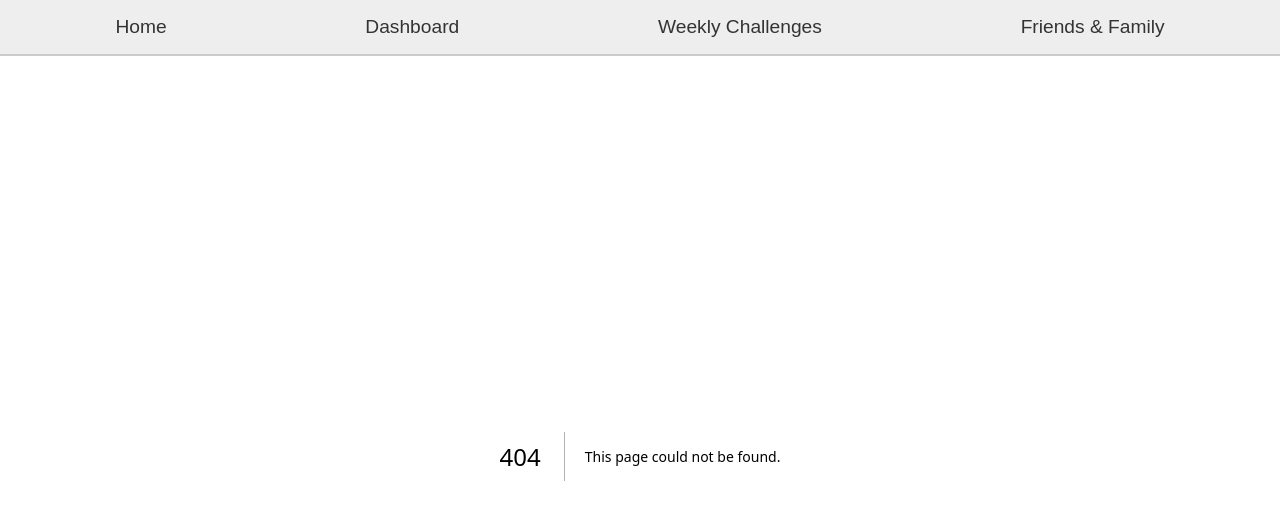
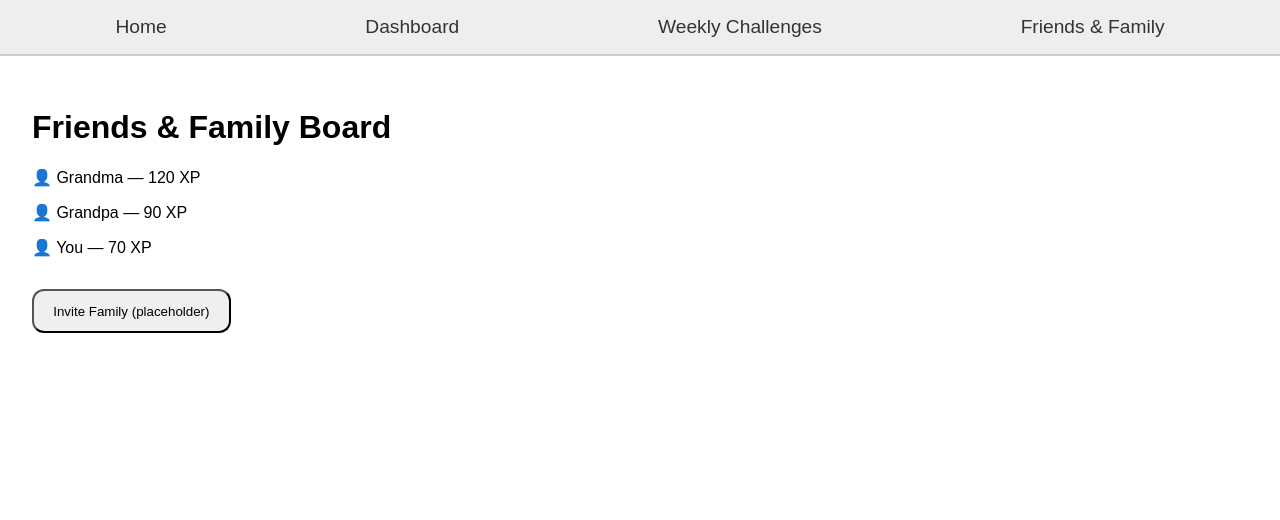
Before and after one commit to shivanamdeo23-cpu/regain, a Next.js app: page /friends in a window 1280 px wide. Before the commit this address had no page. Shown: the top 520 px of the page. Built offline with nearby package versions, Linux system fonts and the light colour scheme.

Commit message:
Create page.tsx

```diff
--- /dev/null
+++ b/app/friends/page.tsx
@@ -0,0 +1,13 @@
+export default function Friends() {
+  return (
+    <main style={{ padding: "2rem" }}>
+      <h1>Friends & Family Board</h1>
+      <p>👤 Grandma — 120 XP</p>
+      <p>👤 Grandpa — 90 XP</p>
+      <p>👤 You — 70 XP</p>
+      <button style={{ marginTop: "1rem", padding: "0.8rem 1.2rem", borderRadius: "12px", cursor: "pointer" }}>
+        Invite Family (placeholder)
+      </button>
+    </main>
+  );
+}
```
